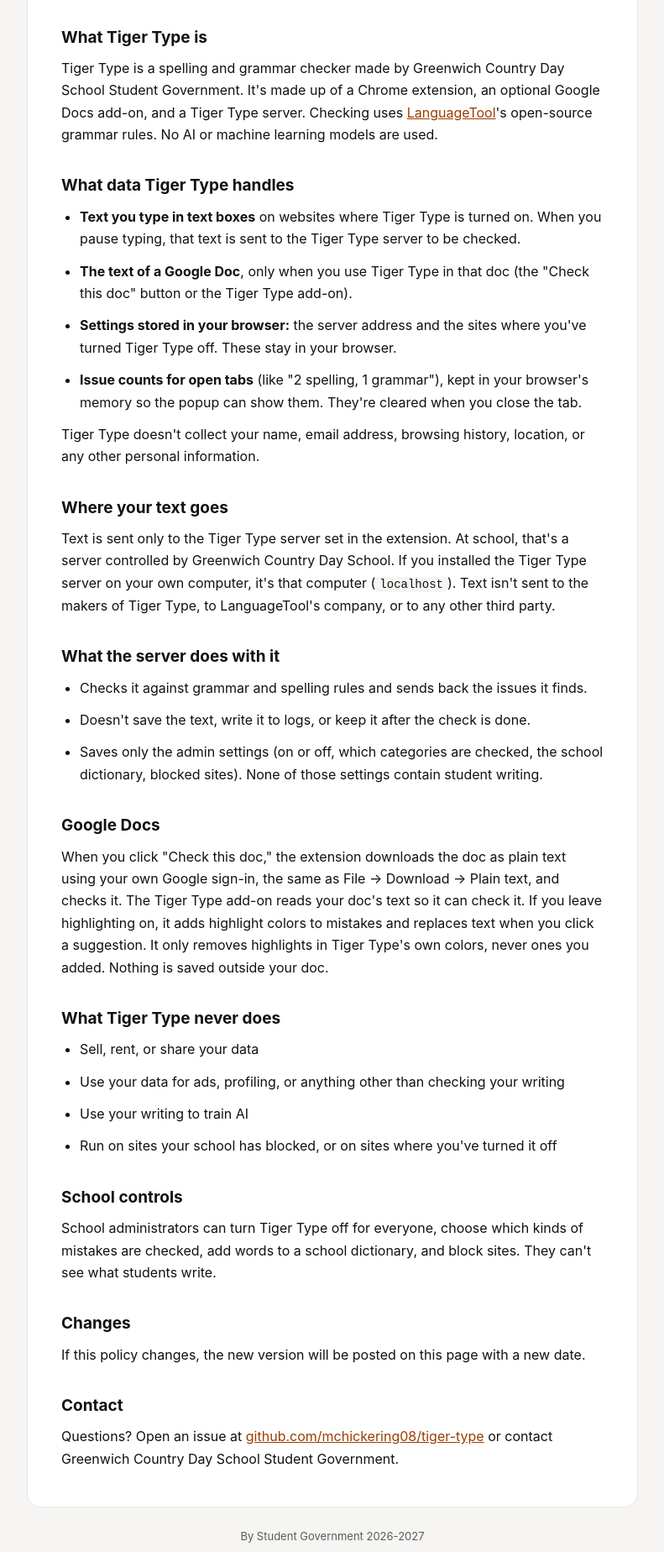
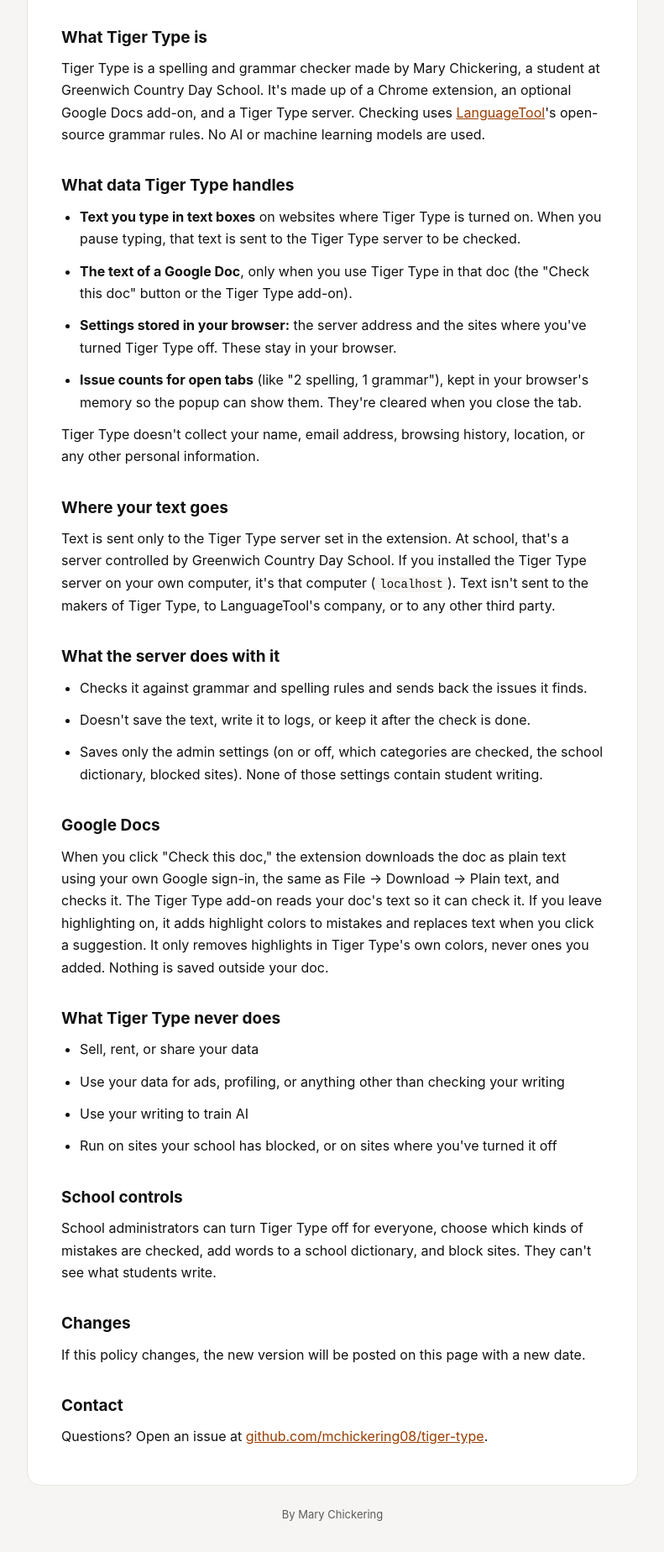
Before and after one commit to mchickering08/tiger-type, a browser extension: page docs/privacy.html in a window 1280 px wide. Shown: the part 412-2260 px from the top of the page at 84% size, without its empty margins (244-1035 px from the left). Drawn offline with Linux system fonts and the light colour scheme.

Commit message:
Credit Mary Chickering instead of Student Government
Co-Authored-By: Claude Opus 5.5 <noreply@anthropic.com>
Claude-Session: https://claude.ai/code/session_01QTq2JZo9nJnPiD1s4X8HqS

```diff
--- a/docs/privacy.html
+++ b/docs/privacy.html
@@ -39,7 +39,7 @@
   </div>
 
   <h2>What Tiger Type is</h2>
-  <p>Tiger Type is a spelling and grammar checker made by Greenwich Country Day School Student Government. It's made up of a Chrome extension, an optional Google Docs add-on, and a Tiger Type server. Checking uses <a href="https://github.com/languagetool-org/languagetool">LanguageTool</a>'s open-source grammar rules. No AI or machine learning models are used.</p>
+  <p>Tiger Type is a spelling and grammar checker made by Mary Chickering, a student at Greenwich Country Day School. It's made up of a Chrome extension, an optional Google Docs add-on, and a Tiger Type server. Checking uses <a href="https://github.com/languagetool-org/languagetool">LanguageTool</a>'s open-source grammar rules. No AI or machine learning models are used.</p>
 
   <h2>What data Tiger Type handles</h2>
   <ul>
@@ -78,9 +78,9 @@
   <p>If this policy changes, the new version will be posted on this page with a new date.</p>
 
   <h2>Contact</h2>
-  <p>Questions? Open an issue at <a href="https://github.com/mchickering08/tiger-type/issues">github.com/mchickering08/tiger-type</a> or contact Greenwich Country Day School Student Government.</p>
+  <p>Questions? Open an issue at <a href="https://github.com/mchickering08/tiger-type/issues">github.com/mchickering08/tiger-type</a>.</p>
 </article>
-<footer>By Student Government 2026-2027</footer>
+<footer>By Mary Chickering</footer>
 </main>
 </body>
 </html>
```
Also changed, not shown: docs-addon/Sidebar.html (+1 -1 lines), docs/index.html (+1 -1 lines), extension/popup.html (+1 -1 lines), extension/sidepanel.html (+1 -1 lines), extension/manifest.json, store-assets/3-popup.png, store-assets/promo-marquee.png, 4 other files.
